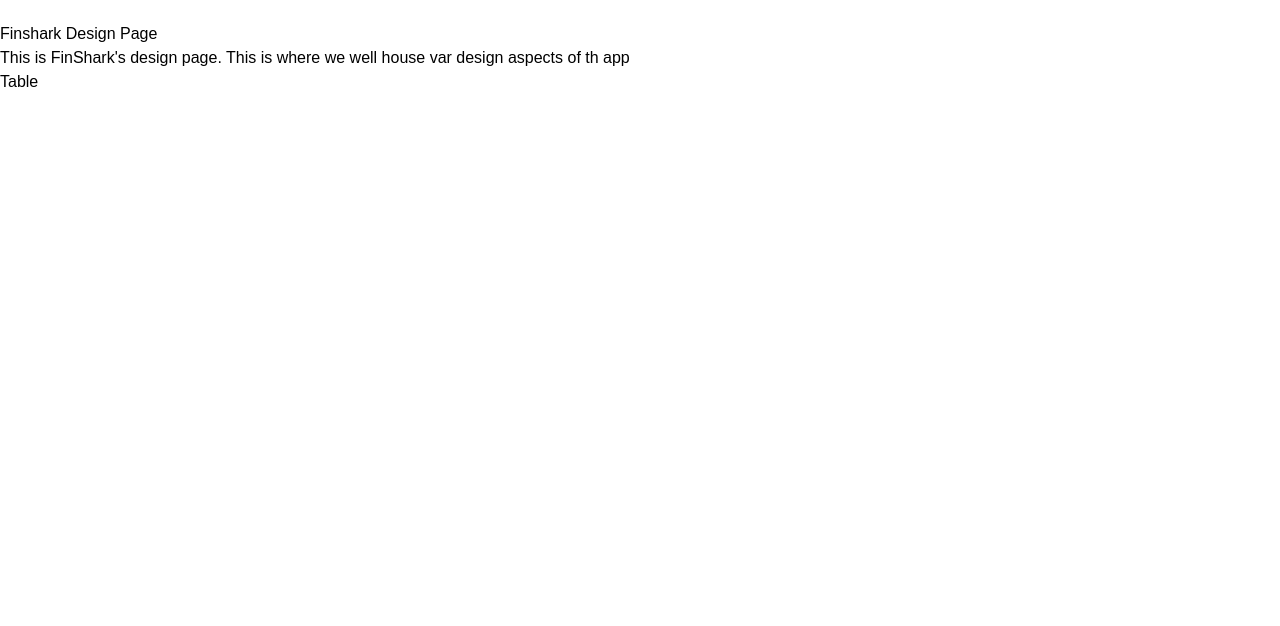
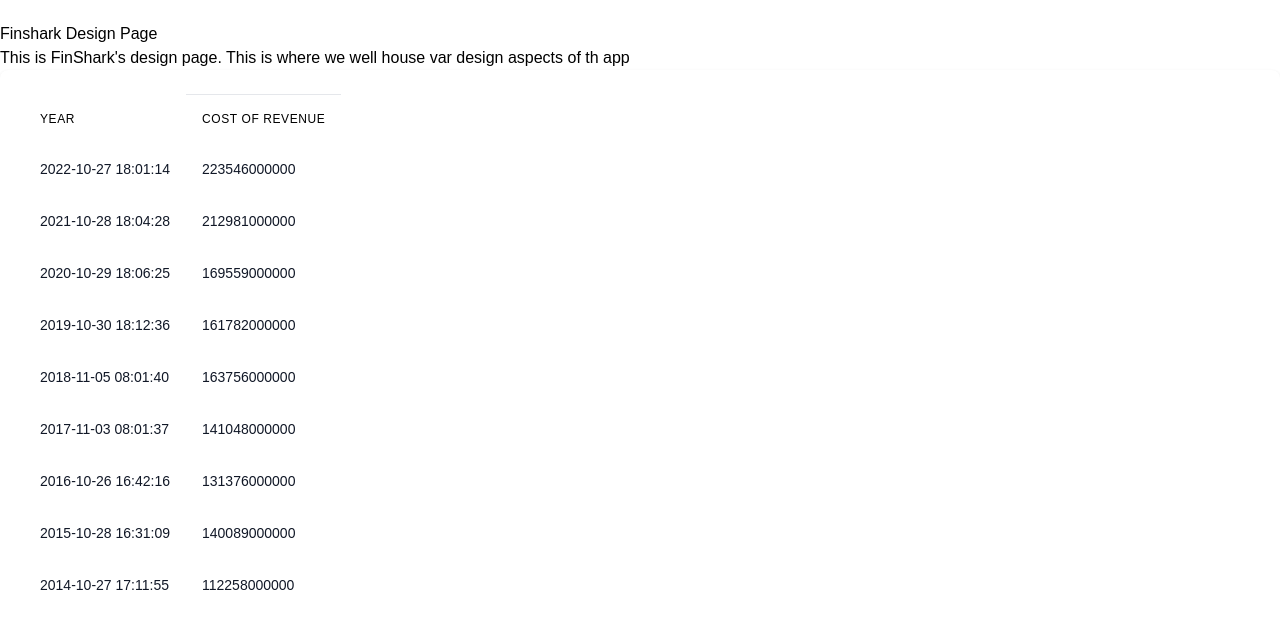
Before and after one commit to Fercho2022/Frontend_React, a React (Create React App) app: page /design-guide in a window 1280 px wide. Shown: the part 326-952 px from the top of the page. Before the commit the page ends 800 px from the top, so only its background shows below. Built offline with nearby package versions, Linux system fonts and the light colour scheme.

Commit message:
generación de tabla

```diff
--- a/src/Components/Table/Table.tsx
+++ b/src/Components/Table/Table.tsx
@@ -1,35 +1,62 @@
-import React from 'react'
+import React from "react";
 
-import { testIncomeStatementData } from './testData';
+import { testIncomeStatementData } from "./testData";
 
-const data= testIncomeStatementData;
+const data = testIncomeStatementData;
 
-type Props = {}
+type Props = {};
 
 type Company = (typeof data)[0];
 
-const config= [
+const configs = [
   {
-    label:"Year",
-    render:(company:Company)=>company.acceptedDate
+    label: "Year",
+    render: (company: Company) => company.acceptedDate,
   },
   {
-    label:"Cost of Revenue",
-    render:(company:Company)=>company.costOfRevenue
-  }
-]
+    label: "Cost of Revenue",
+    render: (company: Company) => company.costOfRevenue,
+  },
+];
 
 const Table = (props: Props) => {
-  const renderedRow=data.map((company)=>{
+
+  const renderedHeaders = configs.map((config: any) => {
+
+    return (
+      <th
+        className="p-4 text-left text-xs font-medium text-fray-500 uppercase tracking-wider"
+        key={config.label}
+      >
+        {config.label}
+      </th>
+    );
+  });
+
+  const renderedRows = data.map((company) => {
+
     return (
       <tr key={company.cik}>
-        <td></td>
+        {configs.map((val: any) => {
+          return (
+            <td className="p-4 whitespace-nowrap text-sm font-normal text-gray-900">
+              {val.render(company)}
+            </td>
+          );
+        })}
       </tr>
-    )
-  })
+    );
+  });
+
+
   return (
-    <div>Table</div>
-  )
-}
+    <div className="bg-white shadow rounded-lg p-4 sm:p-6 xl:p-8">
+      <table>
+        <thead className="min-w-full divide-y divide=gray-200 m-5">{renderedHeaders}</thead>
+        <tbody>{renderedRows}</tbody>
+      </table>
+      </div>
+  );
+};
 
-export default Table
+export default Table;
```
